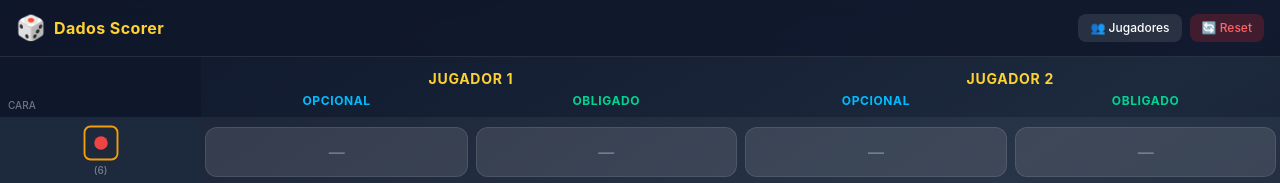
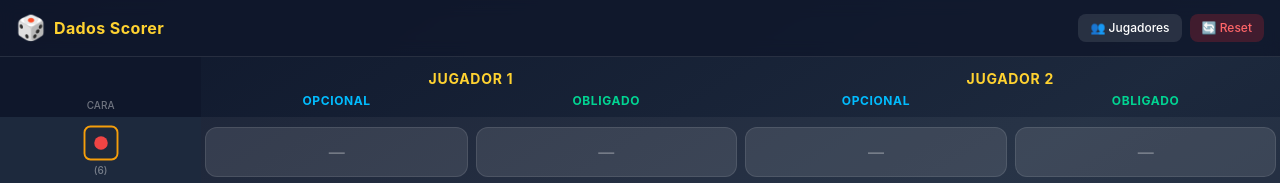
Before and after one commit to josico-dev/dados-scorer, a React (Vite) app: page / in a window 1280 px wide. Shown: the top 183 px of the page. Built offline with nearby package versions, Linux system fonts and the light colour scheme.

Commit message:
fix: center CARA header

```diff
--- a/src/App.jsx
+++ b/src/App.jsx
@@ -326,7 +326,7 @@ export default function App() {
             </tr>
             {/* L / O sub-header row */}
             <tr>
-              <th className="sticky left-0 z-20 bg-slate-900 text-left px-2 py-1 text-[10px] text-white/40 font-medium uppercase w-12 min-w-[48px]">
+              <th className="sticky left-0 z-20 bg-slate-900 text-center px-2 py-1 text-[10px] text-white/40 font-medium uppercase w-12 min-w-[48px]">
                 Cara
               </th>
               {players.map((_, pi) =>
```
